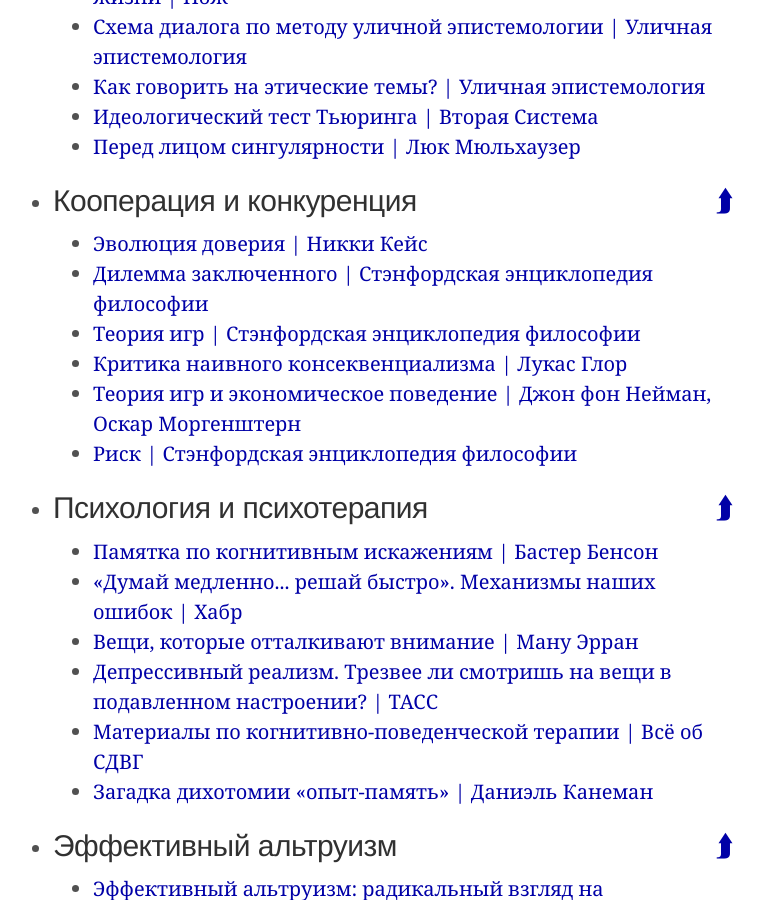
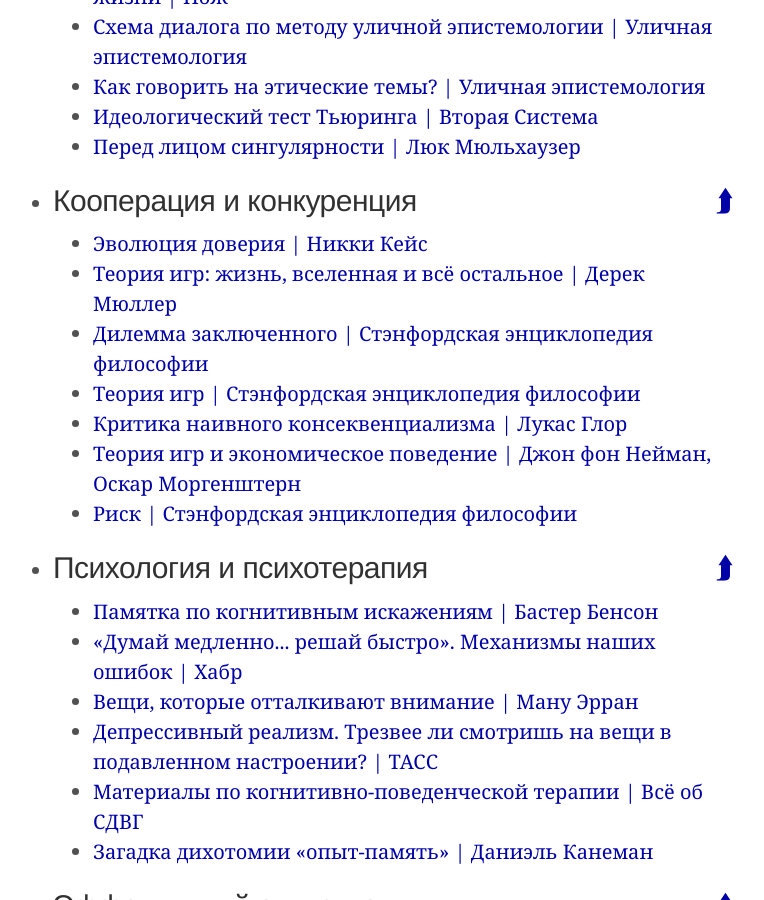
Before and after one commit to ReducingSuffering/reducingsuffering.github.io, a Jekyll site: the page built from index.md, in a window 1280 px wide and 900 px high, scrolled down 5715 px. Shown: the whole window, without its empty margins (267-1031 px from the left). Built offline with Jekyll 4.4.1, drawn with Linux system fonts in a browser that asks for light colours.

Commit message:
Update rationality.html

```diff
--- a/_lists/rationality.html
+++ b/_lists/rationality.html
@@ -19,6 +19,7 @@
   mark: games
   nodes:
   - 106 # Эволюция доверия — Никки Кейс
+  - 556 # Теория игр: жизнь, вселенная и все остальное — Дерек Мюллер
   - 326 # Дилемма заключенного — Стэнфордская Энциклопедия Философии
   - 245 # Теория игр — Стэнфордская Энциклопедия Философии
   - 157 # Критика наивного консеквенциализма — Лукас Глор
```
